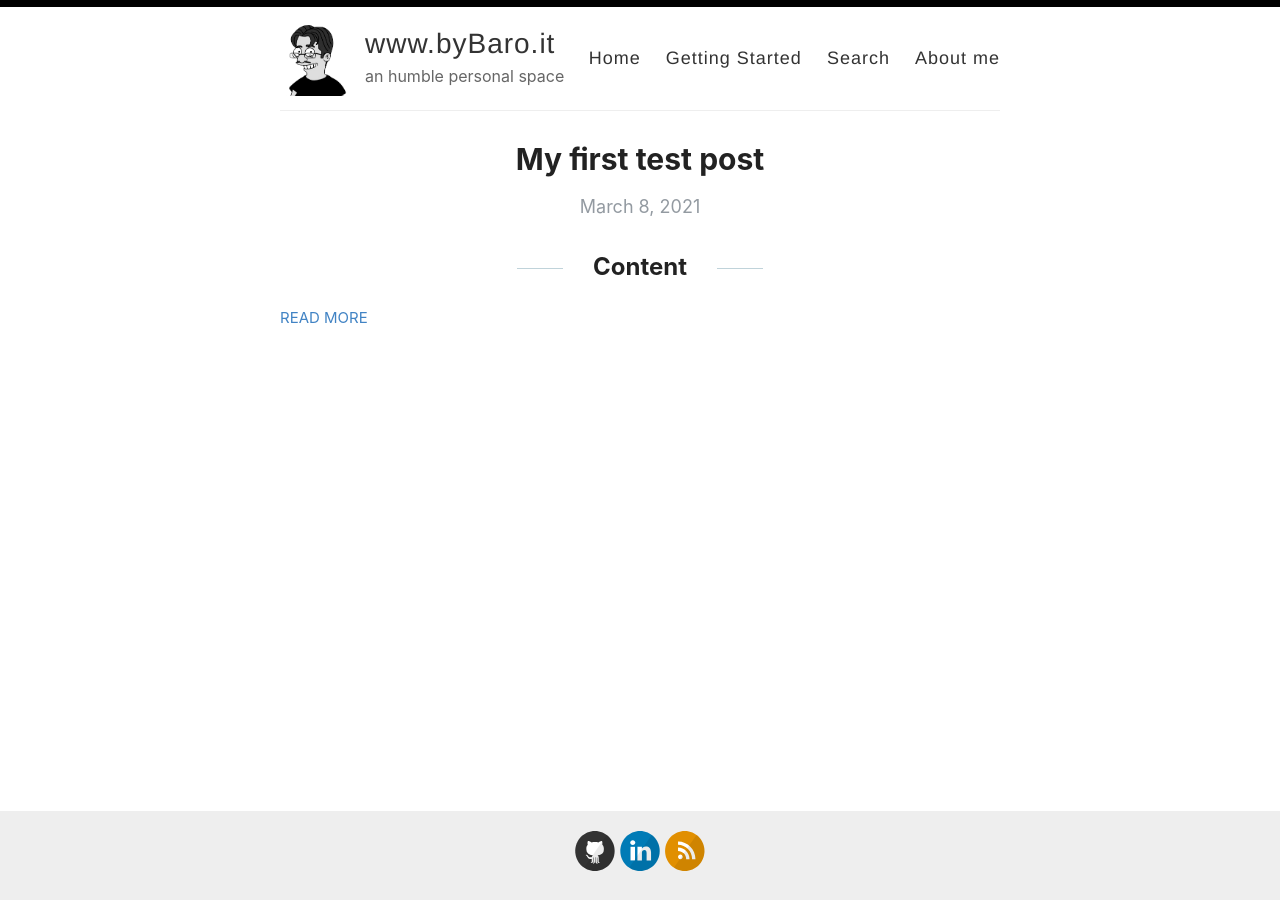
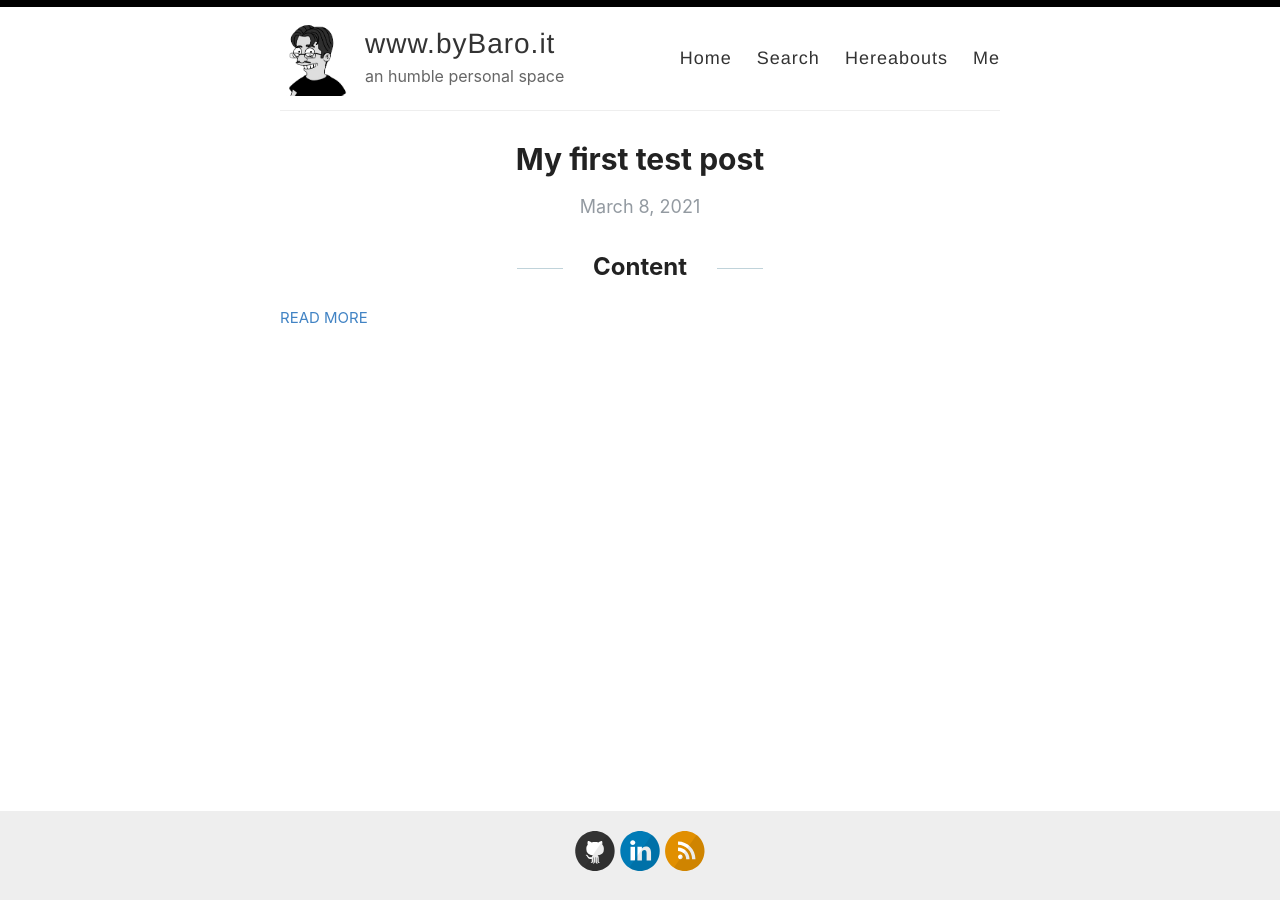
Before and after one commit to baro77/baro77.github.io, a Jekyll site: the page built from index.html, in a window 1280 px wide. Built offline with Jekyll 4.4.1, drawn with Linux system fonts in a browser that asks for light colours; the list of posts is cut into pages by our own code.

Commit message:
menu update

```diff
--- a/_layouts/default.html
+++ b/_layouts/default.html
@@ -29,9 +29,9 @@
 
             <nav>
               <a href="{{ site.baseurl }}/">Home</a>
-              <a href="{{ site.baseurl }}/getting-started">Getting Started</a>
               <a href="{{ site.baseurl }}/search">Search</a>
-              <a href="{{ site.baseurl }}/about">About me</a>
+              <a href="{{ site.baseurl }}/hereabouts">Hereabouts</a>
+              <a href="{{ site.baseurl }}/me">Me</a>
             </nav>
           </header>
         </div>
```
